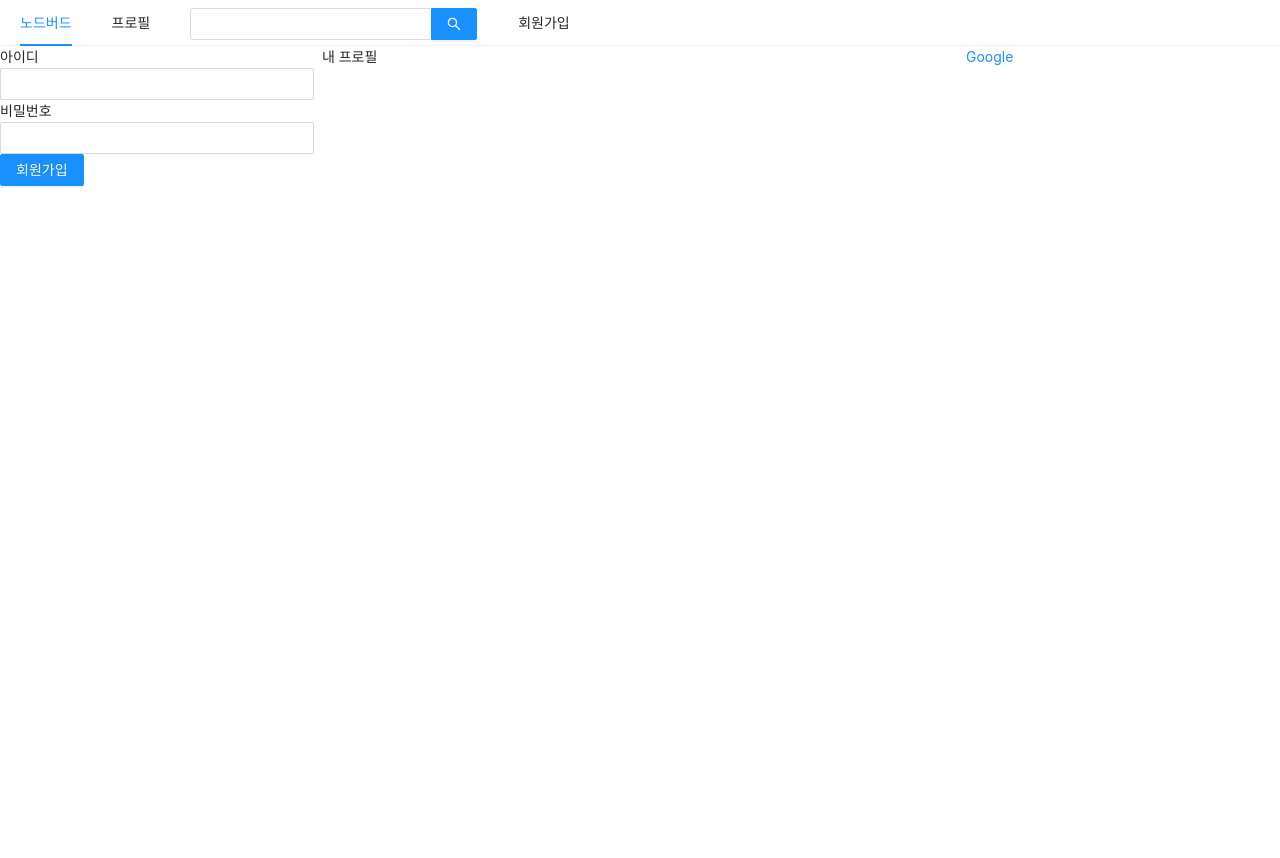
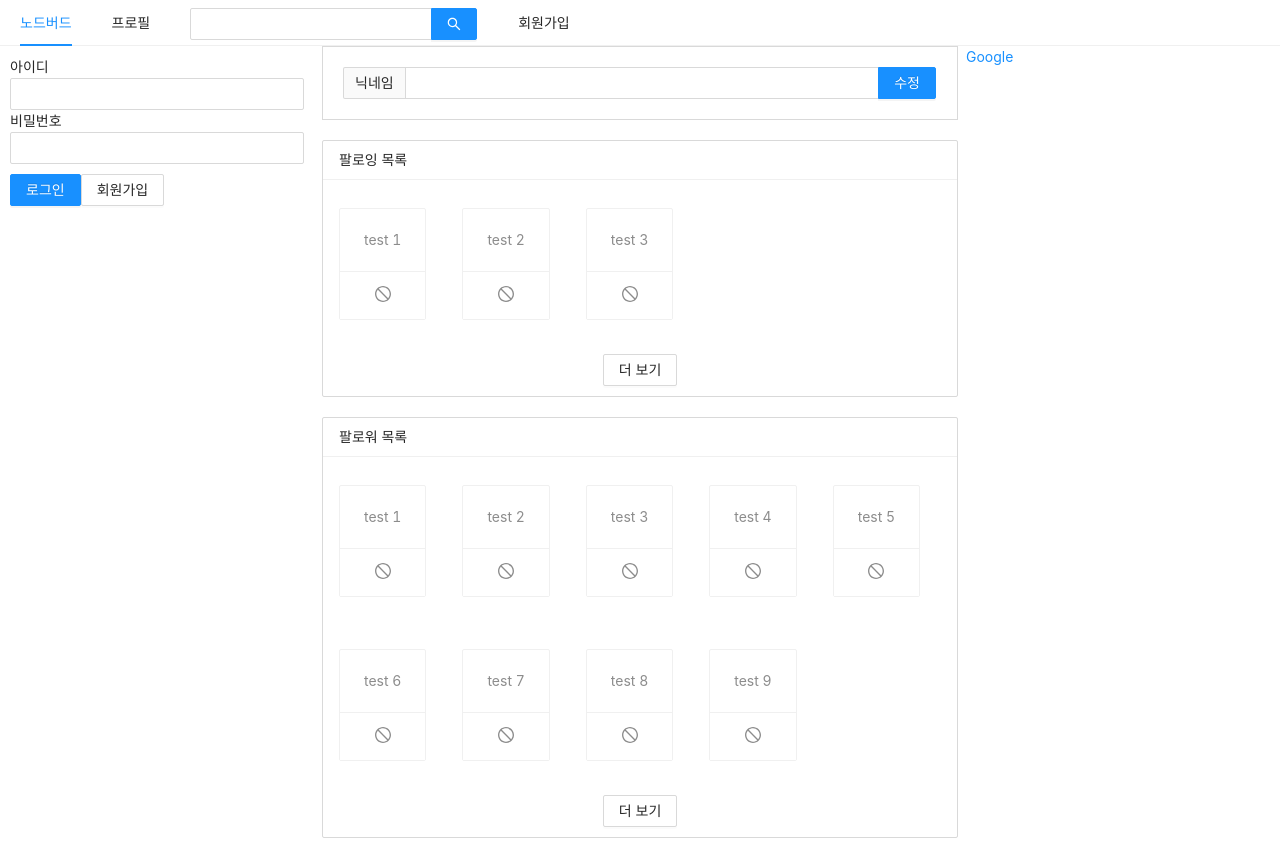
Before and after one commit to wdudtlrw78/NodeBird-zerocho, a Next.js app in the folder review/front/: page /profile in a window 1280 px wide. Before the commit the page ends 800 px from the top, so only its background shows below. Built offline with nearby package versions, Linux system fonts and the light colour scheme.

Commit message:
Update: pofile page

```diff
--- a/review/front/components/AppLayouts.js
+++ b/review/front/components/AppLayouts.js
@@ -2,8 +2,13 @@ import React, { useState } from 'react';
 import ProTypes from 'prop-types';
 import Link from 'next/link';
 import { Menu, Input, Col, Row } from 'antd';
+import styled from 'styled-components';
 import LoginForm from './LoginForm';
 import UserProfile from './UserProfile';
+
+const SearchInput = styled(Input.Search)`
+  vertical-align: middle;
+`;
 
 const AppLayouts = ({ children }) => {
   const [isLoggedIn, setIsLoggedIn] = useState(false);
@@ -21,7 +26,7 @@ const AppLayouts = ({ children }) => {
           </Link>
         </Menu.Item>
         <Menu.Item>
-          <Input.Search enterButton style={{ verticalAlign: 'middle' }} />
+          <SearchInput enterButton />
         </Menu.Item>
         <Menu.Item>
           <Link href="/signup">
@@ -31,7 +36,11 @@ const AppLayouts = ({ children }) => {
       </Menu>
       <Row gutter={8}>
         <Col xs={24} md={6}>
-          {isLoggedIn ? <UserProfile /> : <LoginForm />}
+          {isLoggedIn ? (
+            <UserProfile setIsLoggedIn={setIsLoggedIn} />
+          ) : (
+            <LoginForm setIsLoggedIn={setIsLoggedIn} />
+          )}
         </Col>
         <Col xs={24} md={12}>
           {children}
@@ -50,7 +59,7 @@ const AppLayouts = ({ children }) => {
   );
 };
 
-AppLayouts.proTypes = {
+AppLayouts.propTypes = {
   children: ProTypes.node.isRequired,
 };
 
--- /dev/null
+++ b/review/front/components/FollowList.js
@@ -0,0 +1,36 @@
+import React from 'react';
+import PropTypes from 'prop-types';
+import { List, Button, Card } from 'antd';
+import { StopOutlined } from '@ant-design/icons';
+
+const FollowList = ({ header, data }) => {
+  return (
+    <List
+      style={{ marginBottom: 20 }}
+      grid={{ gutter: 4, xs: 2, md: 3 }}
+      size="small"
+      header={<div>{header}</div>}
+      loadMore={
+        <div style={{ textAlign: 'center', margin: '10px 0' }}>
+          <Button>더 보기</Button>
+        </div>
+      }
+      bordered
+      dataSource={data}
+      renderItem={(item) => (
+        <List.Item style={{ marginTop: 20 }}>
+          <Card actions={[<StopOutlined key="stop" />]}>
+            <Card.Meta description={item.nickname} />
+          </Card>
+        </List.Item>
+      )}
+    />
+  );
+};
+
+FollowList.propTypes = {
+  header: PropTypes.string.isRequired,
+  data: PropTypes.array.isRequired,
+};
+
+export default FollowList;
--- a/review/front/components/LoginForm.js
+++ b/review/front/components/LoginForm.js
@@ -1,7 +1,18 @@
 import React, { useState, useCallback } from 'react';
 import { Form, Input, Button } from 'antd';
+import styled from 'styled-components';
+import Link from 'next/link';
+import PropTypes from 'prop-types';
 
-const LoginForm = () => {
+const ButtonWrapper = styled.div`
+  margin-top: 10px;
+`;
+
+const FormWrapper = styled(Form)`
+  padding: 10px;
+`;
+
+const LoginForm = ({ setIsLoggedIn }) => {
   const [id, setId] = useState('');
   const [password, setPassword] = useState('');
 
@@ -13,8 +24,13 @@ const LoginForm = () => {
     setPassword(e.target.value);
   }, []);
 
+  const onSubmitForm = useCallback(() => {
+    console.log(id, password);
+    setIsLoggedIn(true);
+  }, []);
+
   return (
-    <Form>
+    <FormWrapper onFinish={onSubmitForm}>
       <div>
         <label htmlFor="user-id">아이디</label>
         <br />
@@ -30,13 +46,22 @@ const LoginForm = () => {
         onChange={onChangePassword}
         required
       />
-      <div>
+      <ButtonWrapper>
         <Button type="primary" htmlType="submit" loading={false}>
-          회원가입
+          로그인
         </Button>
-      </div>
-    </Form>
+        <Link href="/signup">
+          <a>
+            <Button>회원가입</Button>
+          </a>
+        </Link>
+      </ButtonWrapper>
+    </FormWrapper>
   );
 };
 
+LoginForm.propTypes = {
+  setIsLoggedIn: PropTypes.node.isRequired,
+};
+
 export default LoginForm;
--- /dev/null
+++ b/review/front/components/NicknameEditForm.js
@@ -0,0 +1,23 @@
+import React, { useMemo } from 'react';
+import { Form, Input } from 'antd';
+
+//const a = () => {} 이렇게 되면 마지막 {}가 객체인지 함수의 몸통인지 헷갈립니다.
+//a = () => {} 이런 경우 함수의 몸통이고
+//() => ({}) 이런 경우 {} 객체를 return하는 겁니다.
+const NicknameEditForm = () => {
+  const style = useMemo(
+    () => ({
+      marginBottom: '20px',
+      border: '1px solid #d9d9d9',
+      padding: '20px',
+    }),
+    []
+  );
+  return (
+    <Form style={style}>
+      <Input.Search addonBefore="닉네임" enterButton="수정" />
+    </Form>
+  );
+};
+
+export default NicknameEditForm;
--- a/review/front/components/UserProfile.js
+++ b/review/front/components/UserProfile.js
@@ -1,7 +1,34 @@
-import React from 'react';
+import React, { useCallback } from 'react';
+import PropTypes from 'prop-types';
+import { Card, Avater, Button } from 'antd';
 
-const UserProfile = () => {
-  return <div>Profile</div>;
+const UserProfile = ({ setIsLoggedIn }) => {
+  const onLogOut = useCallback(() => {
+    setIsLoggedIn(false);
+  }, []);
+
+  return (
+    <Card
+      actions={[
+        <div key="twit">
+          짹짹 <br />0
+        </div>,
+        <div key="followings">
+          팔로잉 <br />0
+        </div>,
+        <div key="followers">
+          팔로워 <br />0
+        </div>,
+      ]}
+    >
+      <Card.Meta title="MoMo" avatar={<Avater>MM</Avater>} />
+      <Button onClick={onLogOut}>로그아웃</Button>
+    </Card>
+  );
+};
+
+UserProfile.propTypes = {
+  setIsLoggedIn: PropTypes.node.isRequired,
 };
 
 export default UserProfile;
--- /dev/null
+++ b/review/front/pages/_document.js
@@ -0,0 +1,60 @@
+// CSS SSR
+
+// _app.js 위에 있는 것이 _document.js
+// _app.js가 _document.js 로 감싸지면서 제일 위에있는 Html, head, body까지 수정할 수 있다.
+
+// SSR 확인하는 방법은 일단 postman에서 send후 preview 보면 css 적용이 안될 것을 볼 수 있다.
+// 확인 하는방법은 크롬에서 F12 설정에서 밑에보면 Debugger에서 Disable JavaScript 체크 후 새로고침하면
+// 진짜로 서버에서 주는대로 HTML로만 받는데 style 적용이 되어있으면 SSR 적용 증거이다.
+
+import React from 'react';
+import Document, { Html, Head, Main, NextScript } from 'next/document';
+import { ServerStyleSheet } from 'styled-components';
+
+export default class MyDocument extends Document {
+  // getInitialProps는 _document나 _app에서만 사용되는 특수한 메서드이다.
+  // 다른 곳은 getServerSideProps 또는 getStaticProps 쓰인다.
+  static async getInitialProps(ctx) {
+    const sheet = new ServerStyleSheet();
+    const originalRenderPage = ctx.renderPage;
+
+    try {
+      ctx.renderPage = () =>
+        originalRenderPage({
+          // enhanceApp : App 기능의 document에다가 sheet가 styled components들을 서버사이드렌더링 할 수 있게해주는 기능
+          enhanceApp: (App) => (props) =>
+            sheet.collectStyles(<App {...props} />),
+        });
+      const initialProps = await Document.getInitialProps(ctx);
+      return {
+        ...initialProps,
+        styles: (
+          <>
+            {initialProps.styles}
+            {sheet.getStyleElement()}
+          </>
+        ),
+      };
+    } catch (error) {
+      console.error(error);
+    } finally {
+      sheet.seal();
+    }
+  }
+
+  render() {
+    return (
+      <Html>
+        <Head />
+        <doby>
+          <Main />
+          {/* IE 돌아가게하려면 : /polyfill.io 사이트에서 default, es2015 ~ 2019 선택   */}
+          {/* 최신문법이나 최신 객체들 최신문법은 바벨로 바꾸면 되는데 Map이나 Set Promise 이런것들은 바벨로 해도 추가가 안된다.*/}
+          {/* 그래서 바벨 폴리필은 쓰는데 바벨 폴리필은 너무 무거워서 요즘 뜨는게 폴리필.io가 쓰인다. */}
+          <script src="https://polyfill.io/v3/polyfill.min.js?features=default%2Ces2015%2Ces2016%2Ces2017%2Ces2018%2Ces2019" />
+          <NextScript />
+        </doby>
+      </Html>
+    );
+  }
+}
--- a/review/front/pages/profile.js
+++ b/review/front/pages/profile.js
@@ -1,14 +1,38 @@
 import Head from 'next/head';
 import React from 'react';
 import AppLayouts from '../components/AppLayouts';
+import FollowList from '../components/FollowList';
+import NicknameEditForm from '../components/NicknameEditForm';
 
 const Profile = () => {
+  const followerList = [
+    { nickname: 'test 1' },
+    { nickname: 'test 2' },
+    { nickname: 'test 3' },
+    { nickname: 'test 4' },
+    { nickname: 'test 5' },
+    { nickname: 'test 6' },
+    { nickname: 'test 7' },
+    { nickname: 'test 8' },
+    { nickname: 'test 9' },
+  ];
+
+  const followingList = [
+    { nickname: 'test 1' },
+    { nickname: 'test 2' },
+    { nickname: 'test 3' },
+  ];
+
   return (
     <>
       <Head>
         <title>내 프로필 | MomoBird</title>
       </Head>
-      <AppLayouts>내 프로필</AppLayouts>
+      <AppLayouts>
+        <NicknameEditForm />
+        <FollowList header="팔로잉 목록" data={followingList} />
+        <FollowList header="팔로워 목록" data={followerList} />
+      </AppLayouts>
     </>
   );
 };
```
Also changed, not shown: 1 other file (tests, documents, lock files or other folders).
